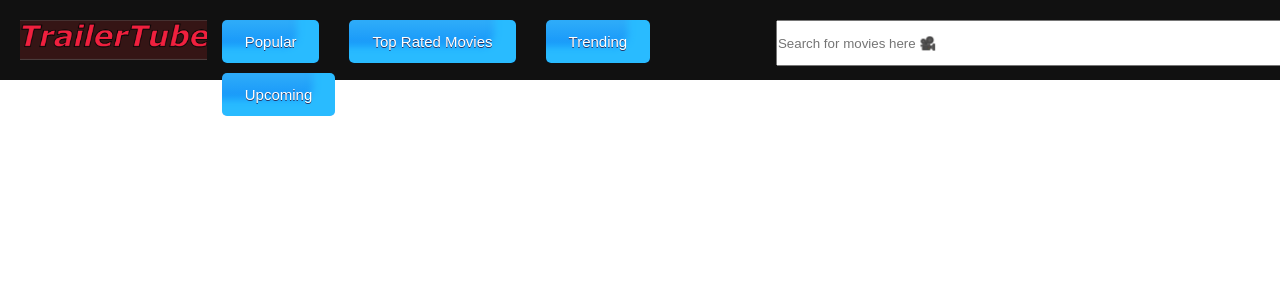
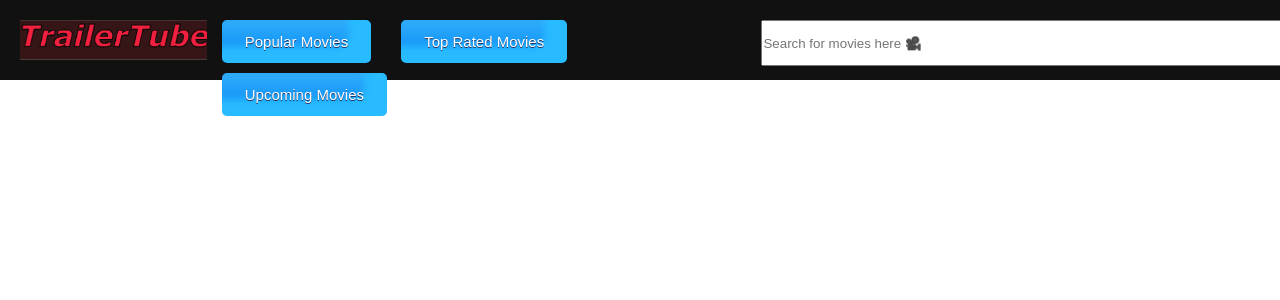
Before and after one commit to ybinilza/phase-2-project, a React (Create React App) app: page / in a window 1280 px wide. Shown: the top 300 px of the page. Built offline with nearby package versions, Linux system fonts and the light colour scheme.

Commit message:
ruoter installed

```diff
--- a/src/App.css
+++ b/src/App.css
@@ -2,8 +2,7 @@
   margin: 0;
   padding: 0;
 }
-/*
+
 body{
-  background-image: url("/home/binil/Development/code/phase-2/pjct-phase-2/trailertube/src/images/pxfuel.jpg");
-
-}*/
+   background-image: linear-gradient(180deg,transparent,rgba(37,37,37,.61),#111);
+}
--- a/src/components/NavBar/Navbar.js
+++ b/src/components/NavBar/Navbar.js
@@ -6,20 +6,25 @@ import Upcoming from '../upcoming/Upcoming'
 import { BrowserRouter, Route, Switch,NavLink,useHistory } from "react-router-dom";
 
 function Navbar() {
+
+  const history =useHistory()
+
   return (
-
+   <div>
     <div className='navbar'>
       <img className='navbarimage' src={require('/home/binil/Development/code/phase-2/pjct-phase-2/trailertube/src/images/TrailerTube.jpg')}  alt='noooooooooo'  />
        <div className="buttonset">
-        <button className='button'>Popular</button>
-       <button className='button'>Top Rated Movies </button>
-       <button className='button'>Trending</button>
-       <button className='button'>Upcoming</button>
+        <button className='button' onClick={()=>history.push("/popularmovies")}>Popular Movies</button>
+       <button onClick={()=>history.push("/topratedmovies")} className='button'>Top Rated Movies </button>
+       <button onClick={()=>history.push("/upcomingmovies")} className='button'>Upcoming Movies</button>
        </div>
        <input type="text" className="searchbar" placeholder='Search for movies here 🎥' />
+
     </div>
-
-
+    <Route component={Mainpageposter} path="/popularmovies"/>
+    <Route component={Topratedmovies} path="/topratedmovies"/>
+    <Route component={Upcoming} path="/upcomingmovies"/>
+    </div>
 
   )
 }
```
